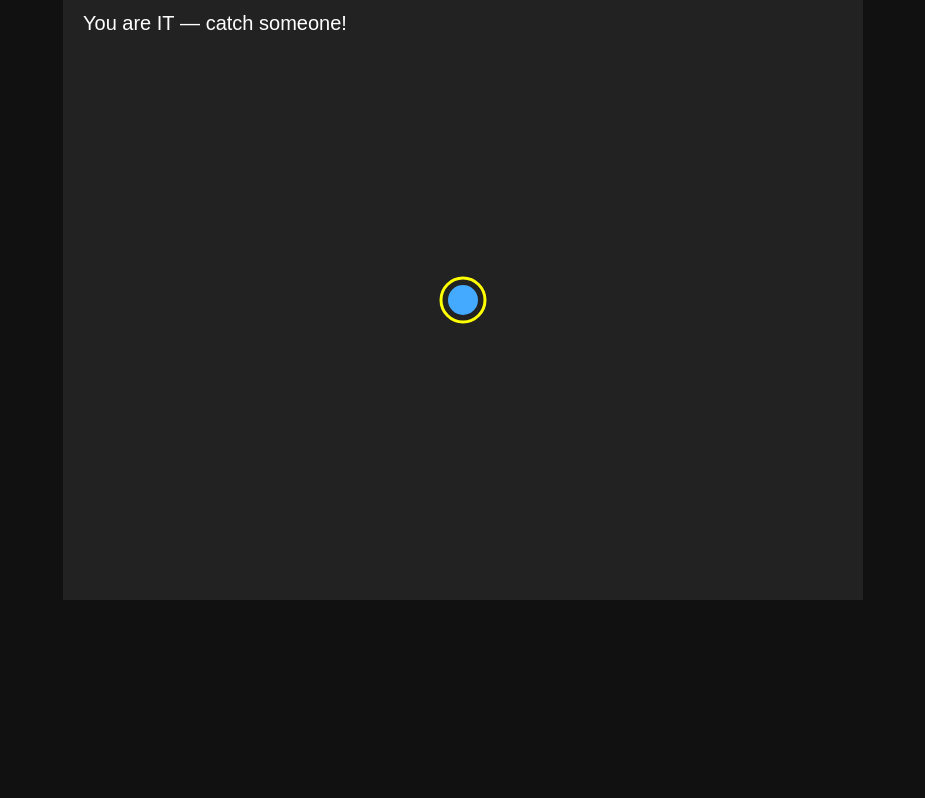
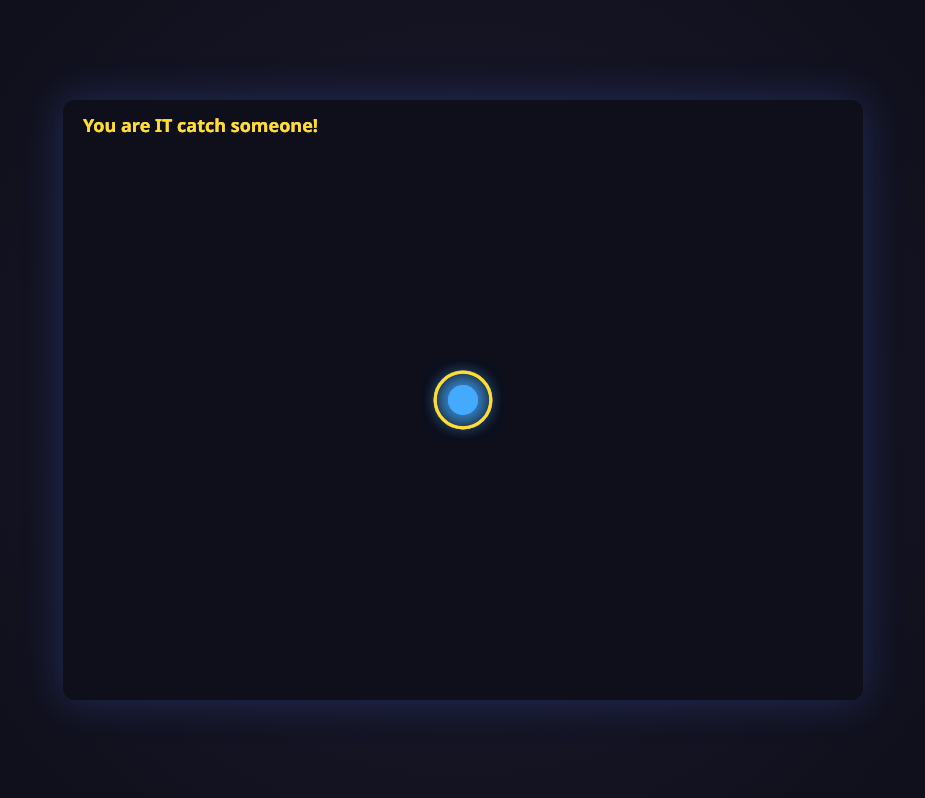
Before and after one commit to Ajeet9918/avatar-tag, a website: page public/index.html in a window 1280 px wide. Shown: the whole page, without its empty margins (177-1102 px from the left). Drawn offline with Linux system fonts and the light colour scheme.

Commit message:
UI change

```diff
--- a/public/game.js
+++ b/public/game.js
@@ -88,36 +88,56 @@ function drawItRing(x, y) {
     ctx.stroke();
 }
 
+function drawPlayer(x, y, color, isTagger) {
+    ctx.save();
+    ctx.shadowColor = color;
+    ctx.shadowBlur = isTagger ? 25 : 12;
+    ctx.fillStyle = color;
+    ctx.beginPath();
+    ctx.arc(x, y, 15, 0, Math.PI * 2);
+    ctx.fill();
+    ctx.restore();
+
+    if (isTagger) {
+        const pulse = 4 * Math.sin(performance.now() / 150);
+        ctx.strokeStyle = '#ffdd33';
+        ctx.lineWidth = 3;
+        ctx.beginPath();
+        ctx.arc(x, y, 24 + pulse, 0, Math.PI * 2);
+        ctx.stroke();
+    }
+}
+
 function render() {
-    ctx.clearRect(0, 0, canvas.width, canvas.height);
+    // fading trail effect instead of a hard clear
+    ctx.fillStyle = 'rgba(18, 18, 31, 0.25)';
+    ctx.fillRect(0, 0, canvas.width, canvas.height);
 
-    ctx.fillStyle = myColor;
-    ctx.beginPath();
-    ctx.arc(player.x, player.y, 15, 0, Math.PI * 2);
-    ctx.fill();
-    if (myId === taggerId) drawItRing(player.x, player.y);
+    drawPlayer(player.x, player.y, myColor, myId === taggerId);
 
     for (const id in otherPlayers) {
         const p = otherPlayers[id];
-        ctx.fillStyle = p.color || '#f44';
-        ctx.beginPath();
-        ctx.arc(p.renderX, p.renderY, 15, 0, Math.PI * 2);
-        ctx.fill();
-        if (id === taggerId) drawItRing(p.renderX, p.renderY);
+        drawPlayer(p.renderX, p.renderY, p.color || '#f44', id === taggerId);
     }
 
-    // status banner
-    ctx.fillStyle = '#fff';
-    ctx.font = '20px sans-serif';
+    // HUD panel
+    ctx.fillStyle = 'rgba(255,255,255,0.9)';
+    ctx.font = 'bold 18px Segoe UI';
     if (!roundActive) {
-        const text = winnerId === myId ? 'YOU WIN!' : 'Game Over';
-        ctx.fillText(text, canvas.width / 2 - 60, 40);
-        ctx.font = '14px sans-serif';
-        ctx.fillText('Refresh or press R to restart', canvas.width / 2 - 90, 65);
+        ctx.textAlign = 'center';
+        ctx.font = 'bold 32px Segoe UI';
+        ctx.fillStyle = winnerId === myId ? '#4dff88' : '#ff5566';
+        ctx.fillText(winnerId === myId ? '🏆 YOU WIN!' : 'Game Over', canvas.width / 2, 60);
+        ctx.font = '14px Segoe UI';
+        ctx.fillStyle = '#ccc';
+        ctx.fillText('Press R to restart', canvas.width / 2, 85);
+        ctx.textAlign = 'left';
     } else if (myId === taggerId) {
-        ctx.fillText('You are IT — catch someone!', 20, 30);
+        ctx.fillStyle = '#ffdd33';
+        ctx.fillText('You are IT catch someone!', 20, 32);
     } else {
-        ctx.fillText('Run!', 20, 30);
+        ctx.fillStyle = '#66ddff';
+        ctx.fillText('Run!', 20, 32);
     }
 }
 
--- a/public/index.html
+++ b/public/index.html
@@ -1,12 +1,26 @@
 <!DOCTYPE html>
-<html lang="en">
+<html>
 <head>
-  <meta charset="UTF-8">
-  <meta name="viewport" content="width=device-width, initial-scale=1.0">
   <title>Avatar Tag</title>
+  <style>
+    body {
+      margin: 0;
+      display: flex;
+      justify-content: center;
+      align-items: center;
+      min-height: 100vh;
+      background: radial-gradient(circle at center, #1a1a2e 0%, #0d0d17 100%);
+      font-family: 'Segoe UI', sans-serif;
+    }
+    canvas {
+      border-radius: 12px;
+      box-shadow: 0 0 40px rgba(80, 120, 255, 0.25);
+      background: #12121f;
+    }
+  </style>
 </head>
-<body style="margin:0; background:#111;">
-  <canvas id="game" width="800" height="600" style="background:#222; display:block; margin:auto;"></canvas>
+<body>
+  <canvas id="game" width="800" height="600"></canvas>
   <script src="game.js"></script>
 </body>
 </html>
```
